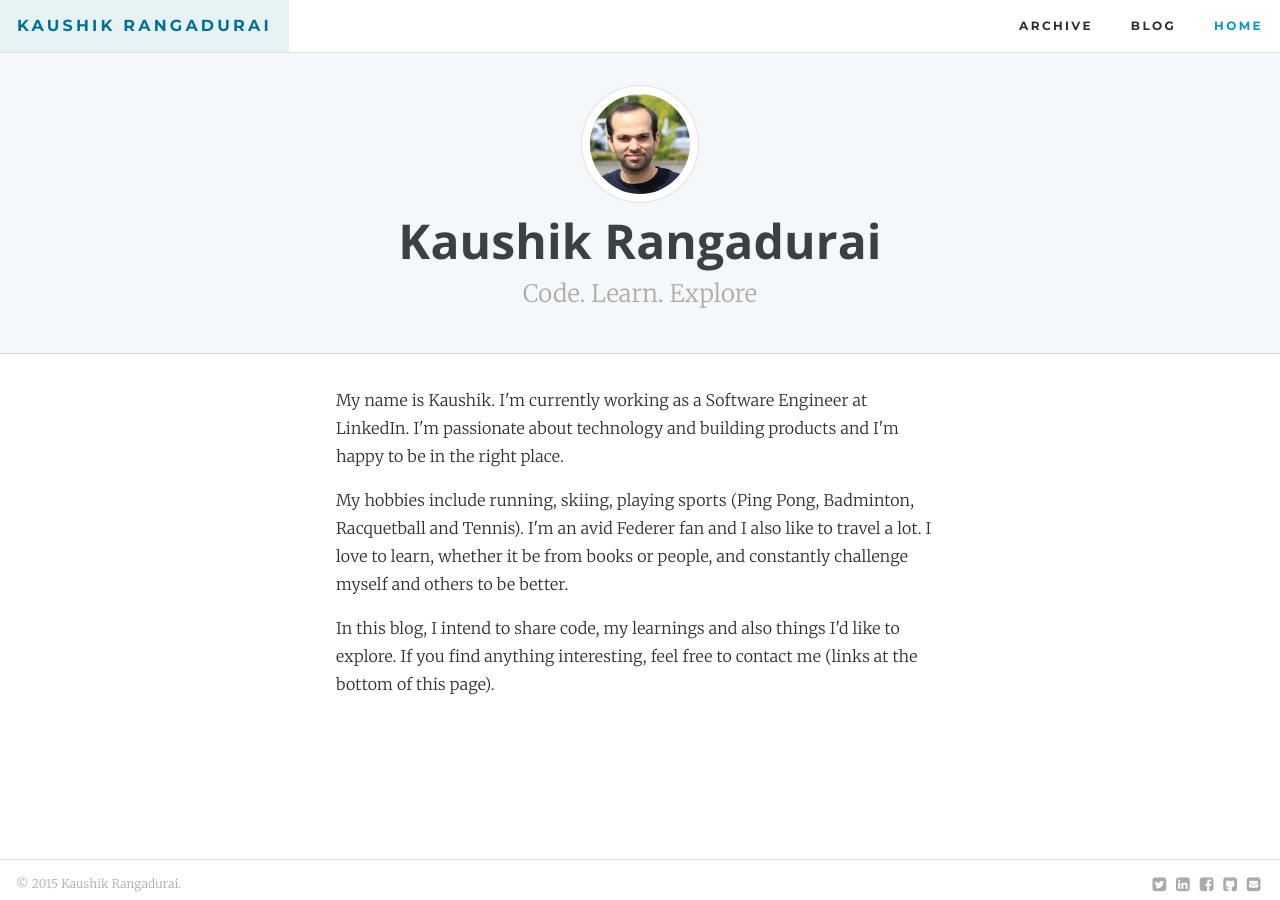
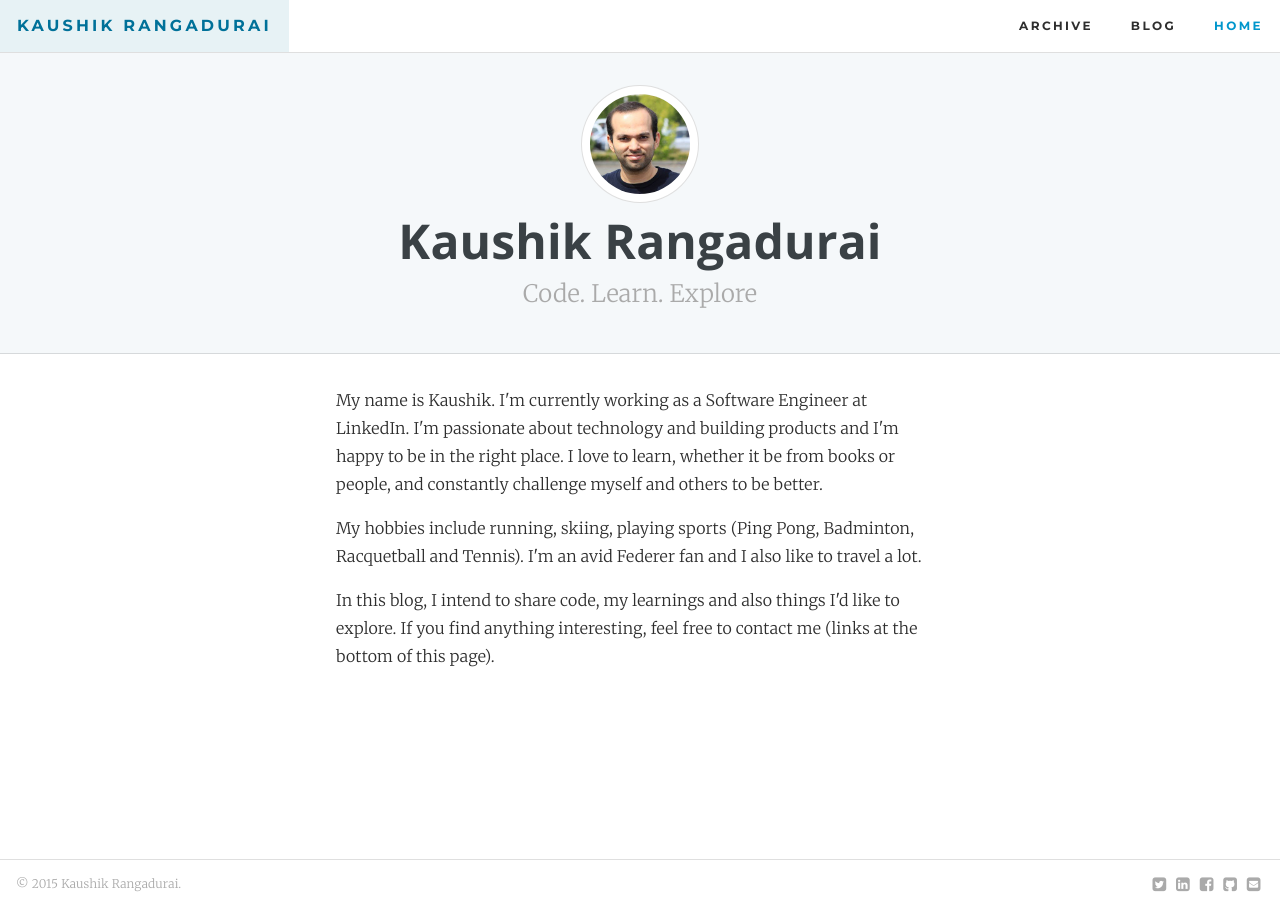
Before and after one commit to kaushik88/kaushik88.github.io, a Jekyll site: the page built from index.html, in a window 1280 px wide. Built offline with Jekyll 4.4.1, drawn with Linux system fonts in a browser that asks for light colours; comment, search, counter and statistics services are not loaded.

```diff
--- a/_includes/about.html
+++ b/_includes/about.html
@@ -1,10 +1,10 @@
 <div class="clearfix mxn2">
   <div class="col sm-col-12 px2">
     <p>
-      My name is Kaushik. I'm currently working as a Software Engineer at LinkedIn. I'm passionate about technology and building products and I'm happy to be in the right place.
+      My name is Kaushik. I'm currently working as a Software Engineer at LinkedIn. I'm passionate about technology and building products and I'm happy to be in the right place. I love to learn, whether it be from books or people, and constantly challenge myself and others to be better.
     </p>
     <p>
-      My hobbies include running, skiing, playing sports (Ping Pong, Badminton, Racquetball and Tennis). I'm an avid Federer fan and I also like to travel a lot. I love to learn, whether it be from books or people, and constantly challenge myself and others to be better.
+      My hobbies include running, skiing, playing sports (Ping Pong, Badminton, Racquetball and Tennis). I'm an avid Federer fan and I also like to travel a lot.
     </p>
     <p>
       In this blog, I intend to share code, my learnings and also things I'd like to explore. If you find anything interesting, feel free to contact me (links at the bottom of this page).
```
